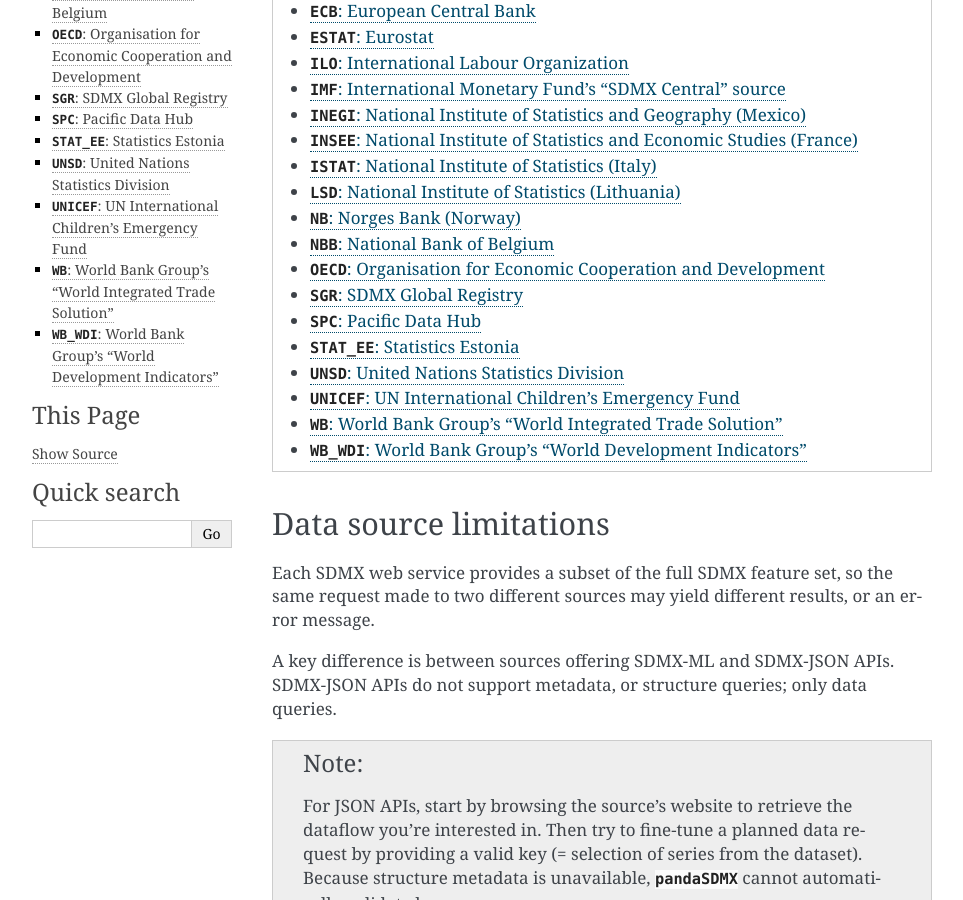
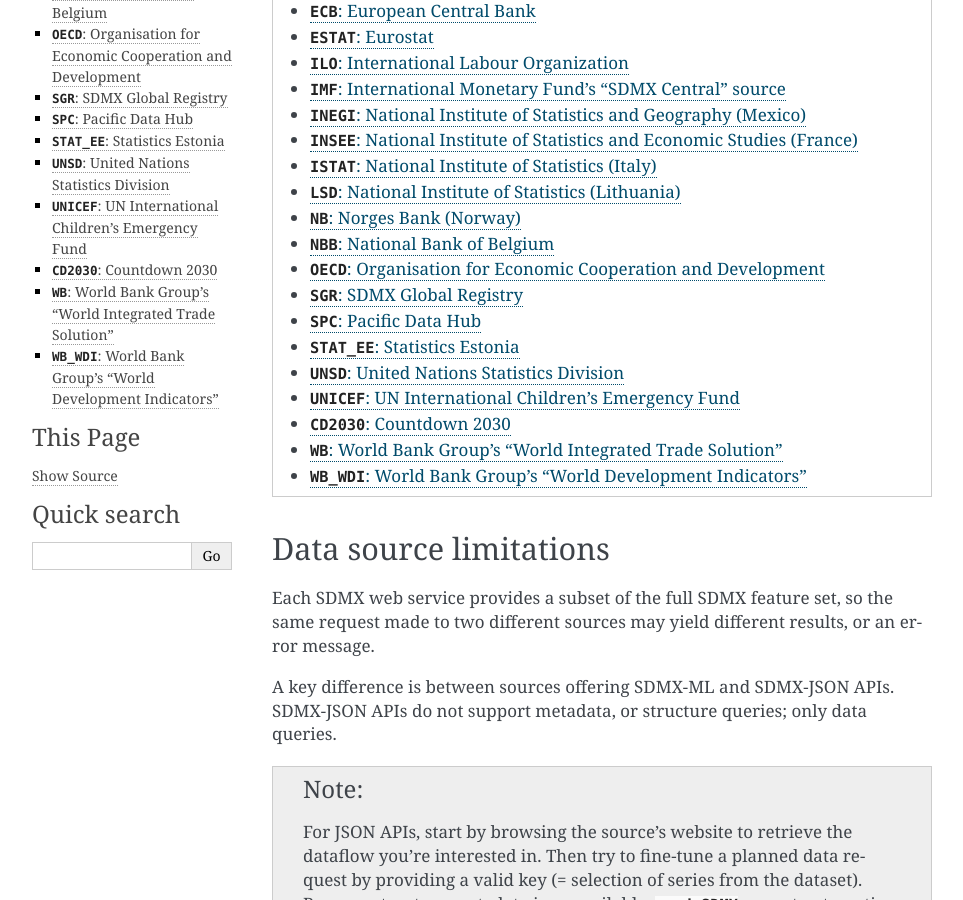
Before and after one commit to dr-leo/pandaSDMX, a Sphinx documentation site: the page built from doc/sources.rst, in a window 1280 px wide and 900 px high, scrolled down 649 px. Shown: the whole window, without its empty margins (148-1111 px from the left). Built offline with Sphinx 7.4.7, drawn with Linux system fonts in a browser that asks for light colours; the version number is read from the project's files by our own code; some of the changed text lies outside the part shown.

Commit message:
added countdown 2030 (#209)
Thanks. Will release this soon and let you know.

```diff
--- a/doc/sources.rst
+++ b/doc/sources.rst
@@ -267,6 +267,16 @@
 SDMX-ML —
 `Website <https://data.unicef.org/>`_
 
+
+
+``CD2030``: Countdown 2030
+----------------------------------------------------------------
+
+SDMX-ML —
+`Website <https://profiles.countdown2030.org/>`_
+
+
+
 ``WB``: World Bank Group's “World Integrated Trade Solution”
 ------------------------------------------------------------
 
--- a/doc/whatsnew.rst
+++ b/doc/whatsnew.rst
@@ -69,15 +69,15 @@
 ::::::::::
 
 - add support for new data source
+  `Countdown2030 <https://profiles.countdown2030.org/>`_
+- add support for new data source
   `UNICEF <https://data.unicef.org/sdmx-api-documentation/>`_
-- Remove data source UNESCO  as their SDMX web API has been   discontinued.
+- Remove data source UNESCO  as their SDMX web API has been discontinued.
   Bulk downloads should still be available though.
 - Ported code-base   from v1.2.0 of recent
   `fork <http://sdmx1.readthedocs.io/>`_. New features:
-
   * event-driven SDMXML reader
   * new sdmxml writer to serialize a programmatically generated model representation as SDMXML file (in case anyone  needs this)
-
 - Fix crash when passing `str` typed filepath to :func:`pandasdmx.reader.read_sdmx`
 - Add support for :class:`pandasdmx.message.DataMessage` attributes
   *reporting_begin*, *reporting_en* and *extracted*.
```
Also changed, not shown: 1 other file.
